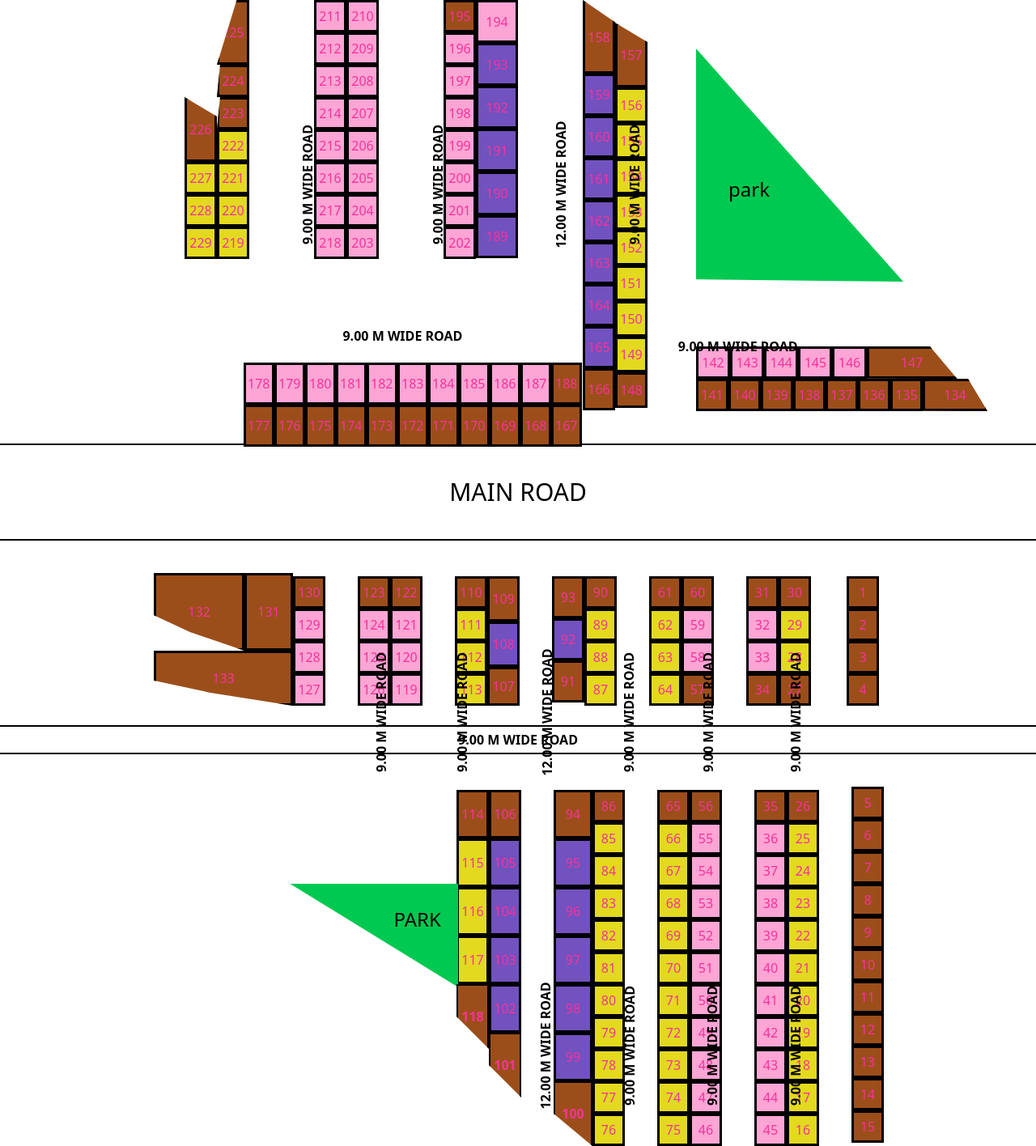
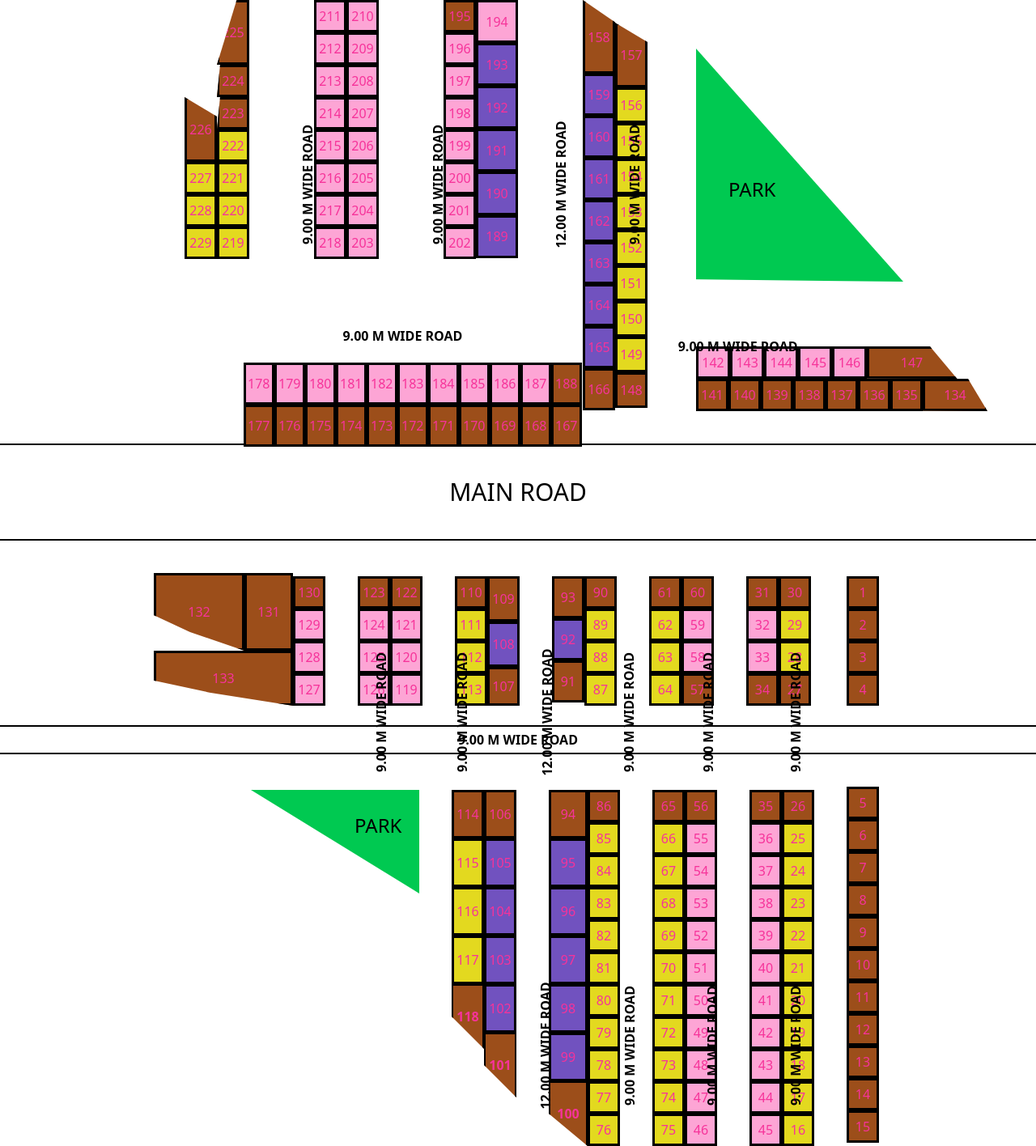
Before and after one commit to SARAVANAN99448/realestate, a React (Vite) app in the folder realestate/: page / in a window 1280 px wide. Shown: the whole page at 81% size. Built offline with nearby package versions, Linux system fonts and the light colour scheme.

Commit message:
little change

```diff
--- a/realestate/src/App.jsx
+++ b/realestate/src/App.jsx
@@ -54,10 +54,10 @@ const App = () => {
             <div className="text-center font-bold my-5 border-t-2 border-b-2 p-1 ">
                 <p>9.00 M WIDE ROAD</p>
             </div>
-            <div className=" mt-10  flex justify-center pl-92 ml-2  ">
+            <div className=" mt-10  flex justify-center pl-28 ml-1  ">
                 {/* park */}
                 <div className="">
-                    <div className='park2 w-52 h-32 bg-green-500 flex items-center absolute top-[136.5%] left-[28%]'>
+                    <div className='park2 w-52 h-32 bg-green-500 mt-1 flex items-center mr-10 '>
                         <p className='pl-32 pb-10 text-2xl'>PARK</p>
                     </div>
                 </div>
--- a/realestate/src/components/Park.jsx
+++ b/realestate/src/components/Park.jsx
@@ -3,9 +3,9 @@ import Topplots2 from './Topplots2'
 
 const Park = () => {
     return (
-        <div className='pt-10 mt-5'>
+        <div className='pt-10 mt-5 '>
             <div className='park w-64 h-72 bg-green-500 flex items-center ml-15  '>
-                <p className='pl-10 pt-15 text-2xl'> park</p>
+                <p className='pl-10 pt-15 text-2xl'> PARK</p>
             </div>
             {/* Road  */}
             <div className=" right-[23%] bottom-[45%] absolute font-bold ">
--- a/realestate/src/components/Topplots1.jsx
+++ b/realestate/src/components/Topplots1.jsx
@@ -61,7 +61,7 @@ const Topplots1 = () => {
 
     return (
         <>
-            <section className="flex justify-center pl-10">
+            <section className="flex justify-center pl-10 h-fit ">
                 <div className="left-[48%] top-[27%] rotate-270 absolute font-bold">
                     <p>12.00 M WIDE ROAD</p>
                 </div>
@@ -87,7 +87,7 @@ const Topplots1 = () => {
                 </div>
                 <Park />
             </section>
-            <Topplots6 />
+                <Topplots6 />
 
             {showForm && (
                 <div className="fixed top-0 left-0 w-full h-full flex items-center justify-center bg-black bg-opacity-50 z-50">
--- a/realestate/src/components/Topplots3.jsx
+++ b/realestate/src/components/Topplots3.jsx
@@ -62,8 +62,8 @@ const Topplots3 = () => {
     };
 
     return (
-        <section className='pr-20 pl-32'>
-            <div className="flex">
+        <section className='pr-20 pl-32 h-fit'>
+            <div className="flex ">
                 <div className="mt-28 pt-2">
                     {plotsColumn1.map((plot) => (
                         <div key={plot.number}
--- a/realestate/src/components/Topplots4.jsx
+++ b/realestate/src/components/Topplots4.jsx
@@ -48,7 +48,7 @@ const Topplots4 = () => {
     };
 
     return (
-        <section>
+        <section className='h-fit'>
             {/* Road Label */}
             <div className="absolute right-[64.5%] top-[27%] rotate-270 font-bold">
                 <p>9.00 M WIDE ROAD</p>
--- a/realestate/src/components/Topplots5.jsx
+++ b/realestate/src/components/Topplots5.jsx
@@ -65,7 +65,7 @@ const Topplots5 = () => {
     };
 
     return (
-        <section>
+        <section className='h-fit'>
             <div className="left-[36.5%] top-[27%] rotate-270 absolute font-bold">
                 <p>9.00 M WIDE ROAD</p>
             </div>
```
